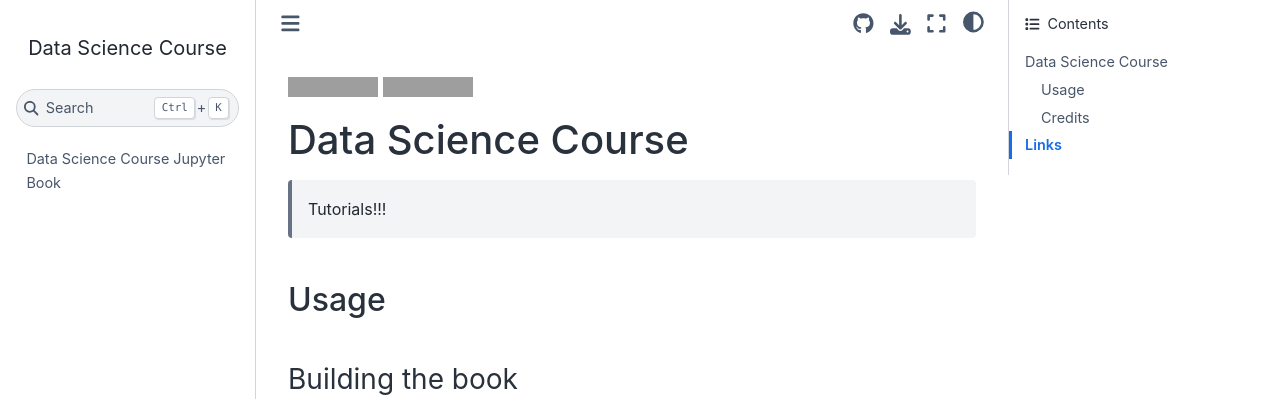
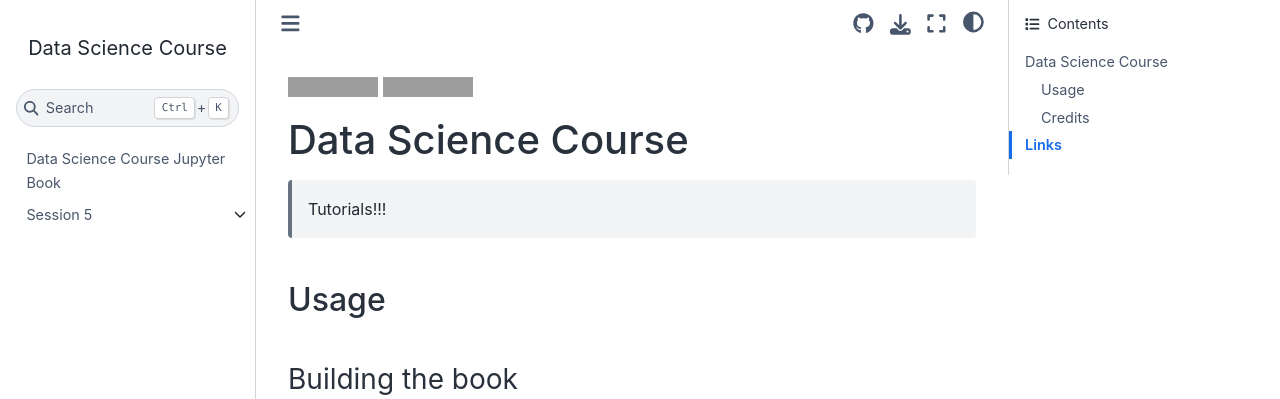
Before and after one commit to bckrlab/data-science-course, a Jupyter Book: the page built from README.md, in a window 1280 px wide. Shown: the top 399 px of the page. Built offline with Jupyter Book 1.0.4 settings and Sphinx 7.4.7 and the Sphinx Book theme 1.1.4, drawn with Linux system fonts in a browser that asks for light colours; pages that are not in the unit, such as notebooks, are missing from menus; grey boxes are pictures that could not be loaded.

Commit message:
add session 05 index, update toc

````diff
--- a/_toc.yml
+++ b/_toc.yml
@@ -4,5 +4,7 @@
 format: jb-book
 root: index
 chapters:
-- file: chapters/session_05/exercise_05
-- file: chapters/session_05/exercise_05_solution
+- file: chapters/session_05/index
+  sections:
+  - file: chapters/session_05/exercise_05
+  - file: chapters/session_05/exercise_05_solution
--- /dev/null
+++ b/chapters/session_05/index.md
@@ -0,0 +1,4 @@
+# Session 5
+
+```{tableofcontents}
+```
````
